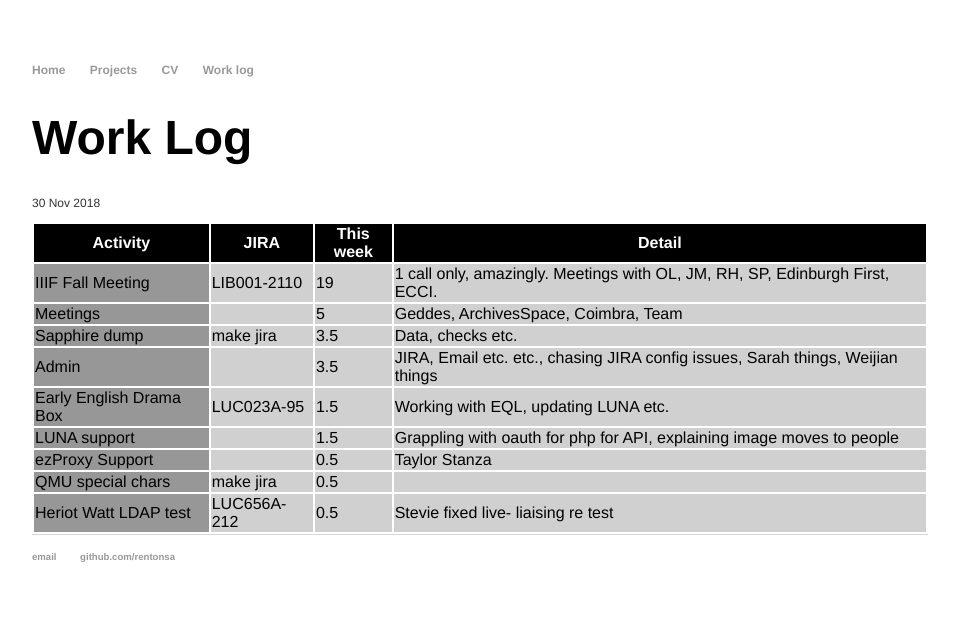
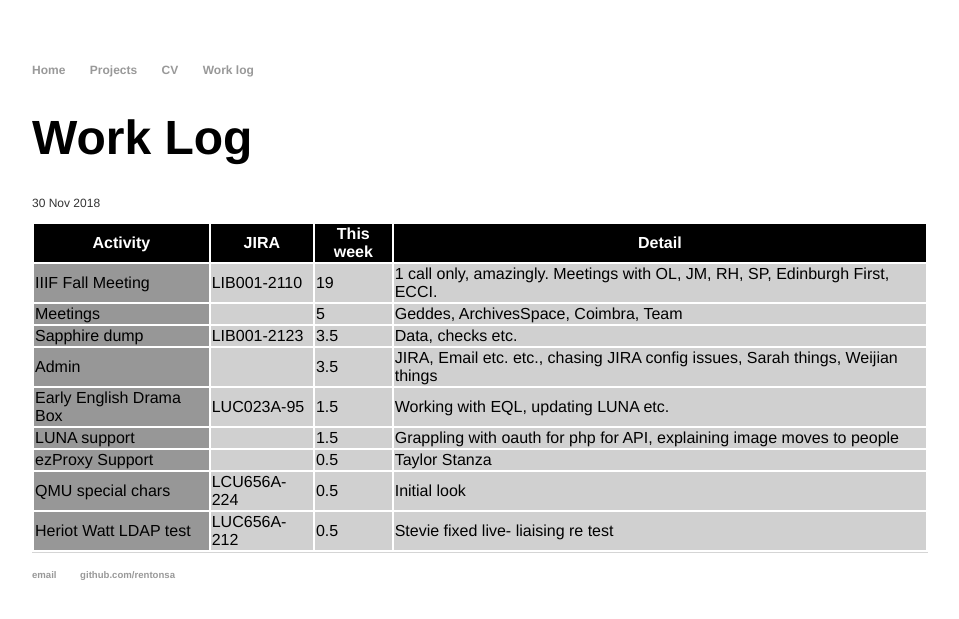
Before and after one commit to rentonsa/rentonsa.github.io, a Jekyll site: the page built from _posts/2018-11-30-work-this-week.md, in a window 1280 px wide. Shown: the top 619 px of the page, without its empty margins (160-1119 px from the left). Built offline with Jekyll 4.4.1, drawn with Linux system fonts in a browser that asks for light colours.

Commit message:
more work

```diff
--- a/_posts/2018-11-30-work-this-week.md
+++ b/_posts/2018-11-30-work-this-week.md
@@ -5,10 +5,10 @@
 ---
 <tr><td>IIIF Fall Meeting</td><td>LIB001-2110</td><td>19</td><td>1 call only, amazingly. Meetings with OL, JM, RH, SP, Edinburgh First, ECCI.</td></tr>
 <tr><td>Meetings</td><td></td><td>5</td><td>Geddes, ArchivesSpace, Coimbra, Team</td></tr>
-<tr><td>Sapphire dump</td><td>make jira</td><td>3.5</td><td>Data, checks etc.</td></tr>
+<tr><td>Sapphire dump</td><td>LIB001-2123</td><td>3.5</td><td>Data, checks etc.</td></tr>
 <tr><td>Admin</td><td></td><td>3.5</td><td>JIRA, Email etc. etc., chasing JIRA config issues, Sarah things, Weijian things</td></tr>
 <tr><td>Early English Drama Box</td><td>LUC023A-95</td><td>1.5</td><td>Working with EQL, updating LUNA etc.</td></tr>
 <tr><td>LUNA support</td><td></td><td>1.5</td><td>Grappling with oauth for php for API, explaining image moves to people</td></tr>
 <tr><td>ezProxy Support</td><td></td><td>0.5</td><td>Taylor Stanza</td></tr>
-<tr><td>QMU special chars</td><td>make jira</td><td>0.5</td><td></td></tr>
+<tr><td>QMU special chars</td><td>LCU656A-224</td><td>0.5</td><td>Initial look</td></tr>
 <tr><td>Heriot Watt LDAP test</td><td>LUC656A-212</td><td>0.5</td><td>Stevie fixed live- liaising re test</td></tr>
```
